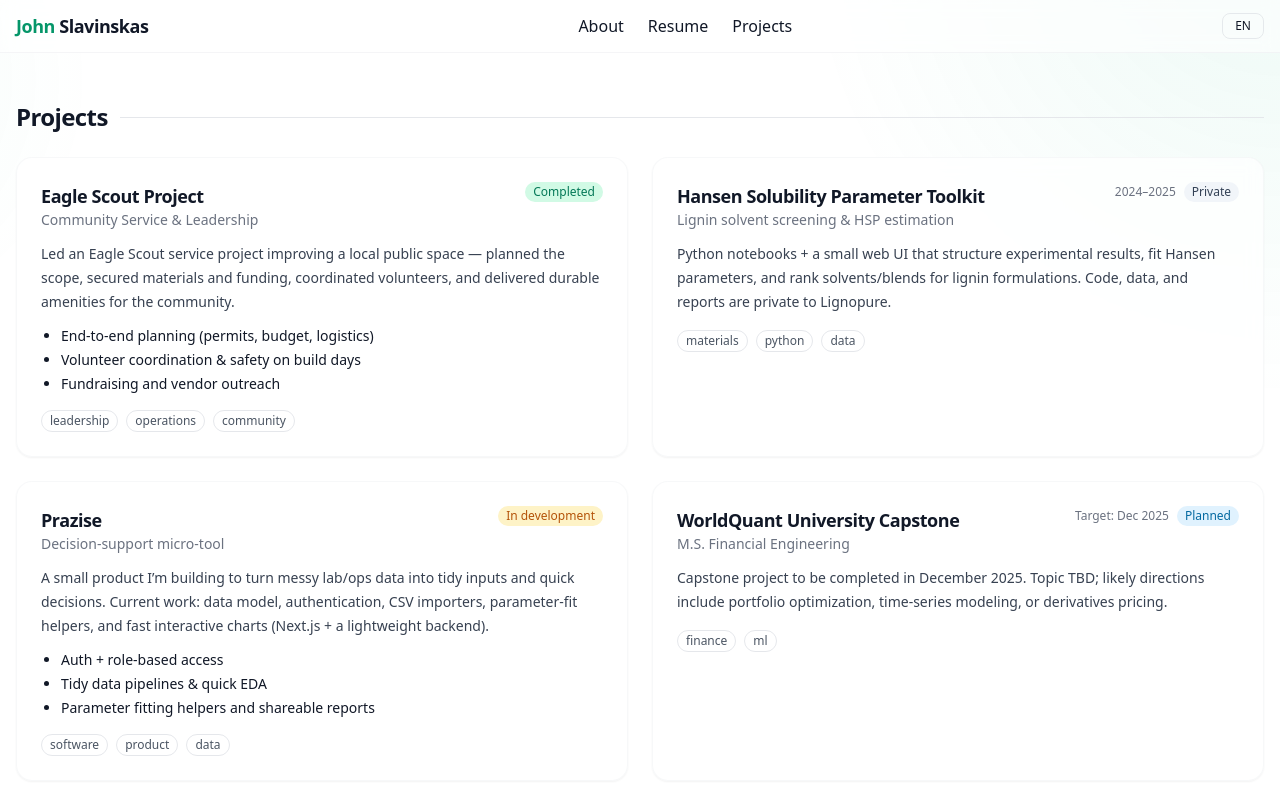
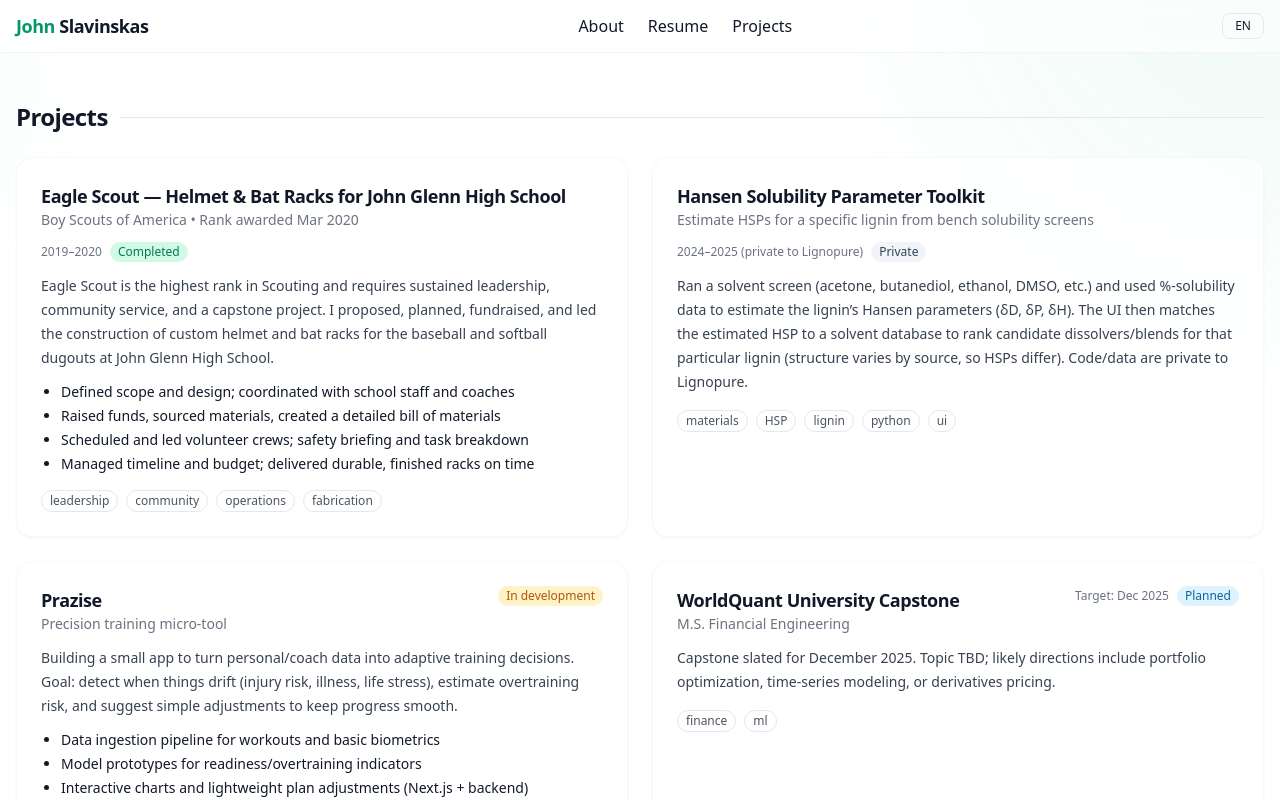
Before and after one commit to Tridude5/JohnSlavinskas, a Next.js app: page /projects in a window 1280 px wide. Shown: the top 800 px of the page. Built offline with nearby package versions, Linux system fonts and the light colour scheme.

Commit message:
Update ProjectsClient.tsx

```diff
--- a/app/projects/ProjectsClient.tsx
+++ b/app/projects/ProjectsClient.tsx
@@ -17,39 +17,41 @@ type Project = {
 
 const projects: Project[] = [
   {
-    title: "Eagle Scout Project",
-    subtitle: "Community Service & Leadership",
+    title: "Eagle Scout — Helmet & Bat Racks for John Glenn High School",
+    subtitle: "Boy Scouts of America • Rank awarded Mar 2020",
+    period: "2019–2020",
     status: "Completed",
     summary:
-      "Led an Eagle Scout service project improving a local public space — planned the scope, secured materials and funding, coordinated volunteers, and delivered durable amenities for the community.",
+      "Eagle Scout is the highest rank in Scouting and requires sustained leadership, community service, and a capstone project. I proposed, planned, fundraised, and led the construction of custom helmet and bat racks for the baseball and softball dugouts at John Glenn High School.",
     bullets: [
-      "End‑to‑end planning (permits, budget, logistics)",
-      "Volunteer coordination & safety on build days",
-      "Fundraising and vendor outreach",
+      "Defined scope and design; coordinated with school staff and coaches",
+      "Raised funds, sourced materials, created a detailed bill of materials",
+      "Scheduled and led volunteer crews; safety briefing and task breakdown",
+      "Managed timeline and budget; delivered durable, finished racks on time",
     ],
-    tags: ["leadership", "operations", "community"],
+    tags: ["leadership", "community", "operations", "fabrication"],
   },
   {
     title: "Hansen Solubility Parameter Toolkit",
-    subtitle: "Lignin solvent screening & HSP estimation",
+    subtitle: "Estimate HSPs for a specific lignin from bench solubility screens",
     status: "Private",
-    period: "2024–2025",
+    period: "2024–2025 (private to Lignopure)",
     summary:
-      "Python notebooks + a small web UI that structure experimental results, fit Hansen parameters, and rank solvents/blends for lignin formulations. Code, data, and reports are private to Lignopure.",
-    tags: ["materials", "python", "data"],
+      "Ran a solvent screen (acetone, butanediol, ethanol, DMSO, etc.) and used %‑solubility data to estimate the lignin’s Hansen parameters (δD, δP, δH). The UI then matches the estimated HSP to a solvent database to rank candidate dissolvers/blends for that particular lignin (structure varies by source, so HSPs differ). Code/data are private to Lignopure.",
+    tags: ["materials", "HSP", "lignin", "python", "ui"],
   },
   {
     title: "Prazise",
-    subtitle: "Decision-support micro‑tool",
+    subtitle: "Precision training micro‑tool",
     status: "In development",
     summary:
-      "A small product I’m building to turn messy lab/ops data into tidy inputs and quick decisions. Current work: data model, authentication, CSV importers, parameter‑fit helpers, and fast interactive charts (Next.js + a lightweight backend).",
+      "Building a small app to turn personal/coach data into adaptive training decisions. Goal: detect when things drift (injury risk, illness, life stress), estimate overtraining risk, and suggest simple adjustments to keep progress smooth.",
     bullets: [
-      "Auth + role‑based access",
-      "Tidy data pipelines & quick EDA",
-      "Parameter fitting helpers and shareable reports",
+      "Data ingestion pipeline for workouts and basic biometrics",
+      "Model prototypes for readiness/overtraining indicators",
+      "Interactive charts and lightweight plan adjustments (Next.js + backend)",
     ],
-    tags: ["software", "product", "data"],
+    tags: ["software", "sports", "modeling", "product"],
   },
   {
     title: "WorldQuant University Capstone",
@@ -57,7 +59,7 @@ const projects: Project[] = [
     status: "Planned",
     period: "Target: Dec 2025",
     summary:
-      "Capstone project to be completed in December 2025. Topic TBD; likely directions include portfolio optimization, time‑series modeling, or derivatives pricing.",
+      "Capstone slated for December 2025. Topic TBD; likely directions include portfolio optimization, time‑series modeling, or derivatives pricing.",
     tags: ["finance", "ml"],
   },
 ];
```
